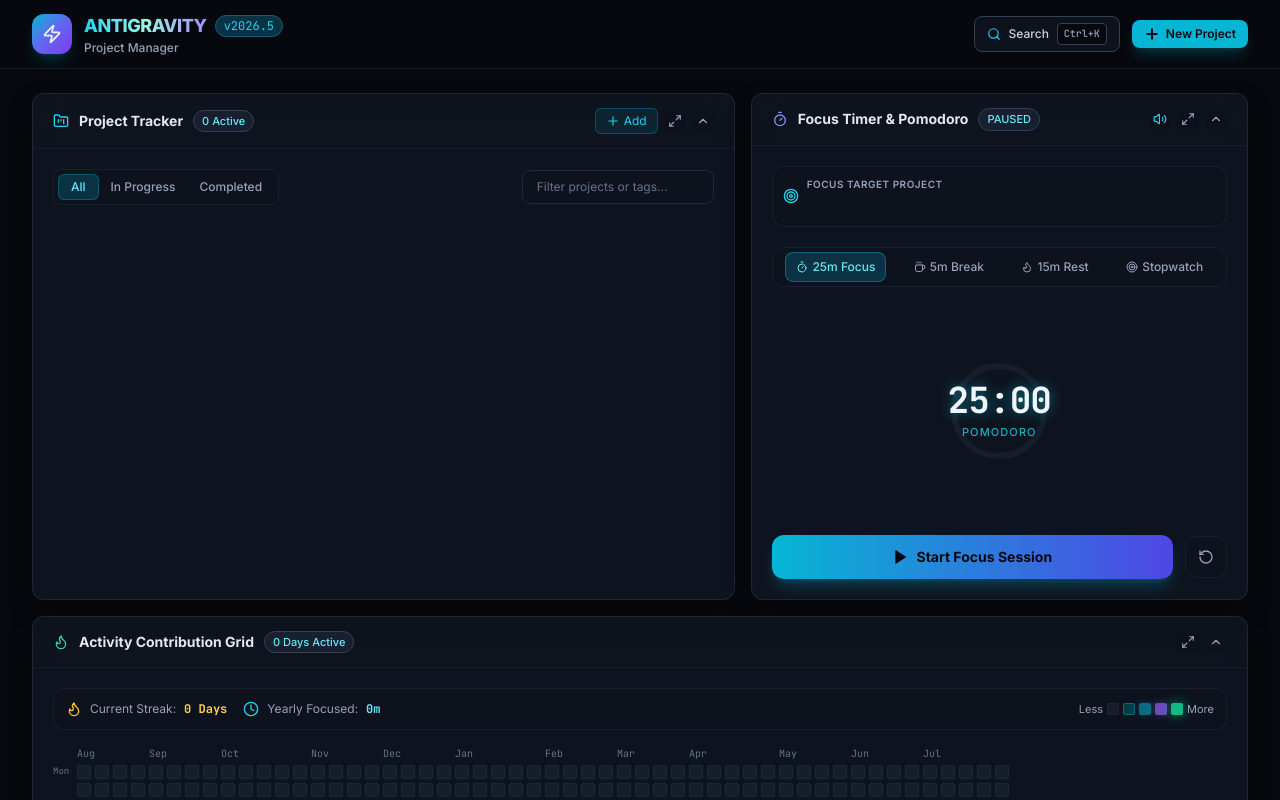
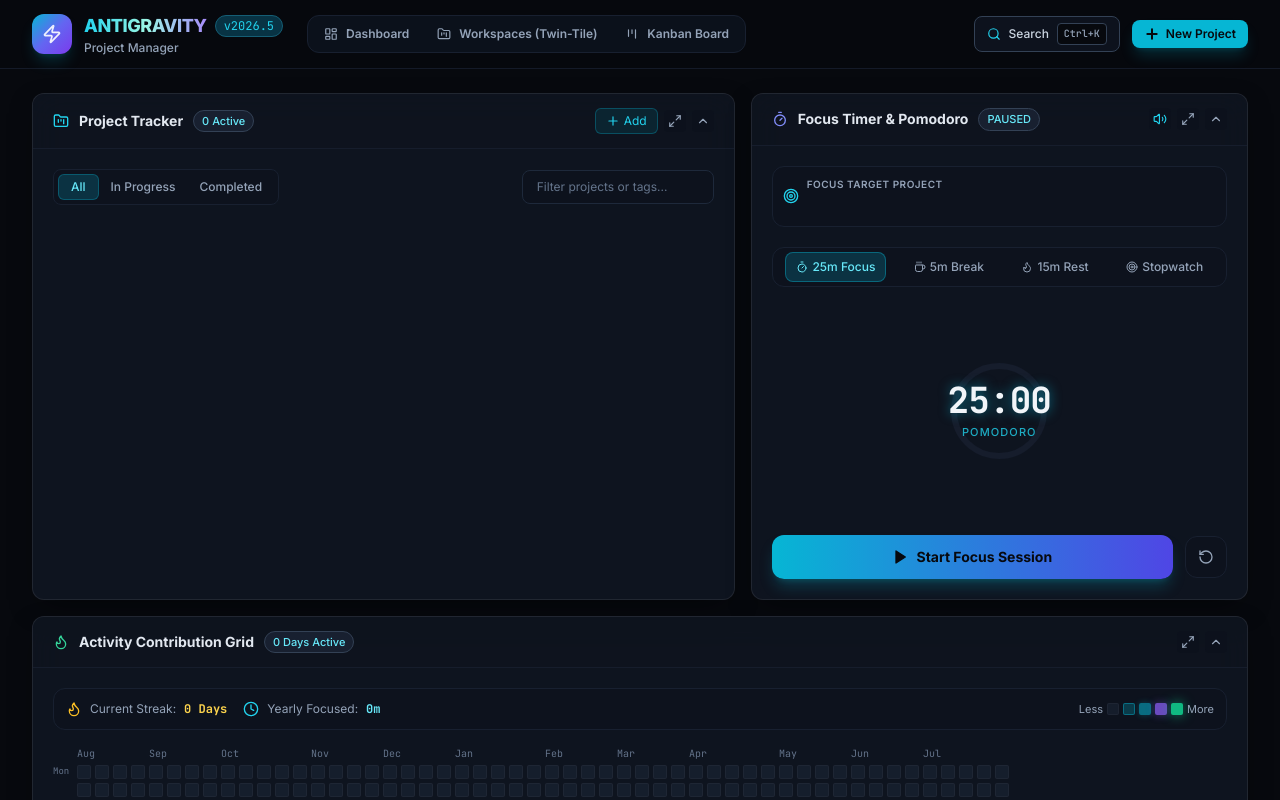
Before and after one commit to Ahnaf-Zahin-Alif/ProjectTracker, a React (Vite) app: page / in a window 1280 px wide. Shown: the top 800 px of the page. Built offline with nearby package versions, Linux system fonts and the light colour scheme.

Commit message:
Add view navigation switcher tabs (Dashboard, Workspaces, Kanban Board) to header in App.jsx

```diff
--- a/src/App.jsx
+++ b/src/App.jsx
@@ -7,7 +7,7 @@ import {
   ChevronRight, Pause, RotateCcw, Timer, Coffee, Volume2, VolumeX,
   Target, Info, Bot, Globe, PlusCircle, Loader2, BarChart3, TrendingUp,
   Award, PieChart, FileText, Save, X, ArrowRight, Instagram, Facebook,
-  Youtube, ShieldCheck
+  Youtube, ShieldCheck, LayoutDashboard, Kanban
 } from 'lucide-react';
 import { GoogleGenAI } from '@google/genai';
 import { KanbanBoardPage } from './components/pages/KanbanBoardPage';
@@ -615,12 +615,13 @@ export function useAppState() {
    6. UI COMPONENTS & TILES
    ========================================================================== */
 function Header() {
-  const { setIsCommandPaletteOpen, setIsNewProjectModalOpen } = useAppState();
+  const { setIsCommandPaletteOpen, setIsNewProjectModalOpen, currentView, setCurrentView } = useAppState();
 
   return (
     <header className="sticky top-0 z-30 bg-slate-950/80 backdrop-blur-md border-b border-slate-800/80 px-4 lg:px-8 py-3">
       <div className="max-w-7xl mx-auto flex items-center justify-between gap-4">
-        {/* Left: Branding */}
+        {/* Left: Branding & View Tabs */}
+        <div className="flex items-center space-x-6">
           <div className="flex items-center space-x-3">
             <div className="relative flex items-center justify-center w-10 h-10 rounded-xl bg-gradient-to-br from-cyan-500 via-indigo-500 to-violet-600 shadow-lg shadow-cyan-500/20">
               <Zap className="w-5 h-5 text-white animate-pulse" />
@@ -632,6 +633,46 @@ function Header() {
               </div>
               <p className="text-xs text-slate-400 font-medium">Project Manager</p>
             </div>
+          </div>
+
+          {/* Navigation View Switcher Tabs */}
+          <nav className="flex items-center space-x-1 bg-slate-900/90 p-1 rounded-xl border border-slate-800">
+            <button
+              onClick={() => setCurrentView('dashboard')}
+              className={`flex items-center space-x-2 px-3 py-1.5 rounded-lg text-xs font-semibold transition ${
+                currentView === 'dashboard'
+                  ? 'bg-gradient-to-r from-cyan-500 to-violet-600 text-white shadow-md shadow-cyan-500/10'
+                  : 'text-slate-400 hover:text-slate-200 hover:bg-slate-800/60'
+              }`}
+            >
+              <LayoutDashboard className="w-3.5 h-3.5" />
+              <span>Dashboard</span>
+            </button>
+
+            <button
+              onClick={() => setCurrentView('workspaces')}
+              className={`flex items-center space-x-2 px-3 py-1.5 rounded-lg text-xs font-semibold transition ${
+                currentView === 'workspaces'
+                  ? 'bg-gradient-to-r from-cyan-500 to-violet-600 text-white shadow-md shadow-cyan-500/10'
+                  : 'text-slate-400 hover:text-slate-200 hover:bg-slate-800/60'
+              }`}
+            >
+              <FolderKanban className="w-3.5 h-3.5" />
+              <span>Workspaces (Twin-Tile)</span>
+            </button>
+
+            <button
+              onClick={() => setCurrentView('kanban')}
+              className={`flex items-center space-x-2 px-3 py-1.5 rounded-lg text-xs font-semibold transition ${
+                currentView === 'kanban'
+                  ? 'bg-gradient-to-r from-cyan-500 to-violet-600 text-white shadow-md shadow-cyan-500/10'
+                  : 'text-slate-400 hover:text-slate-200 hover:bg-slate-800/60'
+              }`}
+            >
+              <Kanban className="w-3.5 h-3.5" />
+              <span>Kanban Board</span>
+            </button>
+          </nav>
         </div>
 
         {/* Right: Search & New Project Buttons */}
```
Lines whose indentation alone changed are shown as unchanged.
